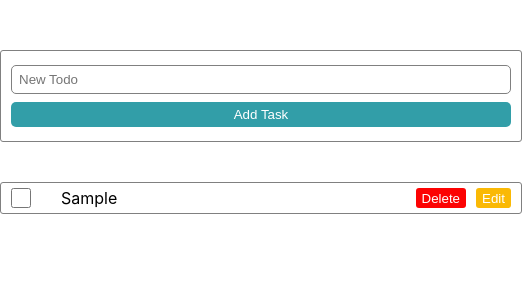
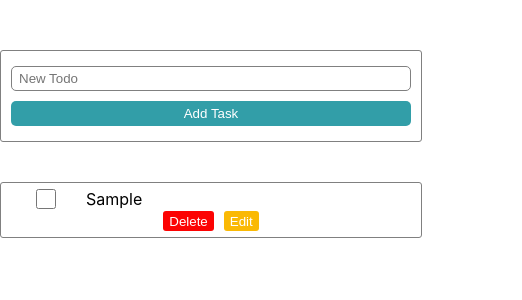
Before and after one commit to gurami98/todo-app-react, a React (Create React App) app: page / in a window 390 px wide. Both pictures are taken after typing "Sample" into the empty fields and a click on the button "Add Task". Shown: the top 300 px of the page, 522 px wide, since content can reach past the window. Built offline with nearby package versions, Linux system fonts and the light colour scheme; the HTML template or start-up script is replaced by a standard one.

Commit message:
more css for responsive design

```diff
--- a/src/App.css
+++ b/src/App.css
@@ -5,6 +5,13 @@
   justify-content: center;
   align-items: center;
   margin: 0 auto;
+  box-sizing: border-box;
+}
+
+@media (max-width: 800px){
+  .App {
+    width: 100%;
+  }
 }
 
 .App form{
--- a/src/components/Form.js
+++ b/src/components/Form.js
@@ -5,21 +5,33 @@ const StyledForm = styled.form`
 	width: 500px;
   max-width: 500px;
   display: flex;
-  flex-direction: column;
-  height: 70px;
-  justify-content: space-around;
+  flex-direction: row;
   margin: 0 auto;
   padding: 10px;
   border: 1px solid gray;
   border-radius: 3px;
+
+	@media (max-width: 800px){
+		flex-direction: column;
+    height: 70px;
+    width: 400px;
+		justify-content: space-around;
+	}
 `
 
 const Input = styled.input`
   text-indent: 5px;
   border-radius: 5px;
+	width: 400px;
+	margin-right: 25px;
   height: 25px;
   outline: none;
   border: 1px solid gray;
+	box-sizing: border-box;
+  @media (max-width: 800px){
+	  width: 100%;
+    margin-right: 0;
+  }
 `
 
 const Button = styled.button`
--- a/src/components/Item.js
+++ b/src/components/Item.js
@@ -2,10 +2,17 @@ import '../App.css';
 import styled from 'styled-components'
 import { useState } from "react";
 
+const CustomDiv = styled.div`
+  display: flex;
+  flex-direction: row;
+	justify-content: space-around;
+	padding: 1px 0 1px 0;
+`
+
 const ListItem = styled.li`
   display: flex;
   flex-direction: row;
-  justify-content: flex-start;
+  justify-content: space-evenly;
   align-items: center;
   list-style-type: none;
   text-align: left;
@@ -15,6 +22,10 @@ const ListItem = styled.li`
   margin: 10px 0;
   box-sizing: border-box;
   width: 100%;
+	@media  (max-width: 800px){
+		flex-direction: column;
+		align-items: center;
+  }
 `
 
 const Button = styled.button`
@@ -60,16 +71,16 @@ const Item = ({list, setList, item, index}) => {
 
 
 	const deleteItem = (index) => {
-		if(!beingEdited) {
+		if (!beingEdited) {
 			let newArr = [...list]
 			newArr.splice(index, 1)
 			setList(newArr)
-		}else alert('Item is being edited, save it first!')
+		} else alert('Item is being edited, save it first!')
 	}
 
 
 	const editItem = (index) => {
-		if(!item.done) {
+		if (!item.done) {
 			setBeingEdited(!beingEdited)
 			if (beingEdited) {
 				if (editText.trim()) {
@@ -81,12 +92,12 @@ const Item = ({list, setList, item, index}) => {
 					alert('Enter some text')
 				}
 			}
-		}else alert('Cant edit, Item is marked as done')
+		} else alert('Cant edit, Item is marked as done')
 	}
 
 	const handleKeyPress = (e) => {
 		if (e.key === 'Enter') editItem(index)
-		else if (e.key==='Escape') {
+		else if (e.key === 'Escape') {
 			setList(list)
 			setBeingEdited(false)
 			setEditText(list[index].text)
@@ -95,13 +106,19 @@ const Item = ({list, setList, item, index}) => {
 
 	return (
 		<ListItem key={index}>
-			<input type="checkbox" onChange={(e) => markDone(e, index)} checked={item.done}/>
-			{
-				beingEdited ? <input onKeyDown={handleKeyPress} autoFocus type="text" id={'li-' + index} value={editText} onChange={e => setEditText(e.target.value)}/>
-					: <span className={item.done ? 'finished-item' : ''} onDoubleClick={() => editItem(index)}>{item.text}</span>
-			}
-			<Button onClick={() => deleteItem(index)}>Delete</Button>
-			<EditButton onClick={() => editItem(index)}>Edit</EditButton>
+			<CustomDiv>
+				<input type="checkbox" onChange={(e) => markDone(e, index)} checked={item.done}/>
+				{
+					beingEdited ? <input onKeyDown={handleKeyPress} autoFocus type="text" id={'li-' + index} value={editText}
+					                     onChange={e => setEditText(e.target.value)}/>
+						:
+						<span className={item.done ? 'finished-item' : ''} onDoubleClick={() => editItem(index)}>{item.text}</span>
+				}
+			</CustomDiv>
+			<CustomDiv>
+				<Button onClick={() => deleteItem(index)}>Delete</Button>
+				<EditButton onClick={() => editItem(index)}>Edit</EditButton>
+			</CustomDiv>
 		</ListItem>
 	)
 }
--- a/src/components/List.js
+++ b/src/components/List.js
@@ -6,6 +6,9 @@ const UnorderedList = styled.ul`
 	max-width: 522px;
 	margin: 30px auto 0;
   padding-left: 0;
+  @media (max-width: 800px){
+	  width: 422px;
+  }
 `
 
 const List = ({list, setList}) => {
```
